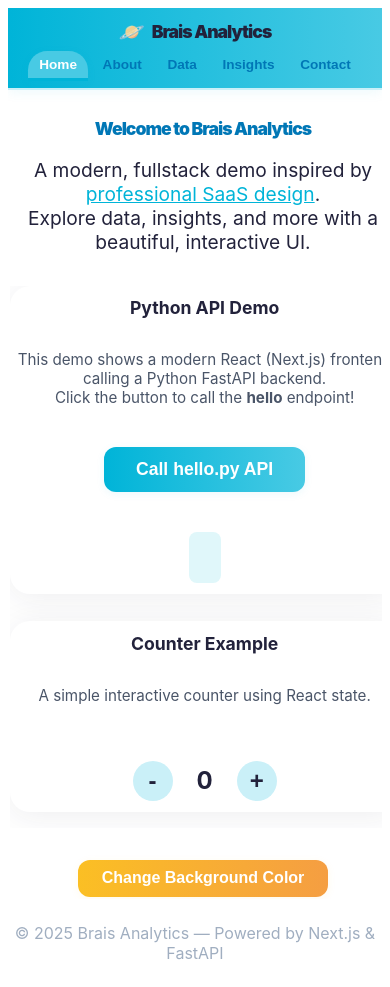
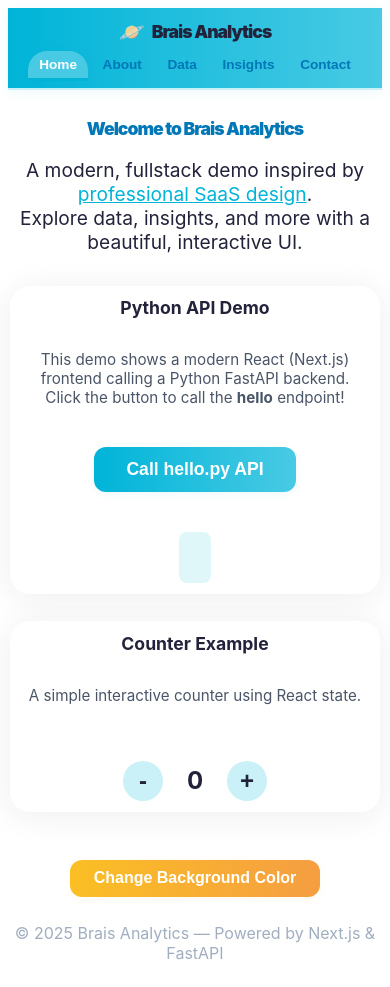
Before and after one commit to braisgonzalez/cursor-agent-test, a Next.js app in the folder app/: page / in a window 390 px wide. Built offline with nearby package versions, Linux system fonts and the light colour scheme.

Commit message:
fix(ui): ensure right borders are visible on all box elements in mobile, use width 100% instead of 100vw

```diff
--- a/app/src/app/page.module.css
+++ b/app/src/app/page.module.css
@@ -333,20 +333,20 @@
   }
   .cardRow {
     gap: 0.7rem;
-    width: 100vw;
+    width: 100%;
     box-sizing: border-box;
     margin-left: 0;
     margin-right: 0;
-    overflow-x: hidden;
+    overflow-x: visible;
   }
   .card {
     padding: 0.7rem 0.3rem;
-    max-width: 100vw;
+    max-width: 100%;
     width: 100%;
     min-width: 0;
     margin-bottom: 1rem;
     box-sizing: border-box;
-    overflow-x: hidden;
+    overflow-x: visible;
   }
   .cardTitle {
     font-size: 1.1rem;
@@ -362,32 +362,31 @@
   }
   .tabContent {
     padding: 0.5rem 0.1rem 0.1rem 0.1rem;
-    width: 100vw;
+    width: 100%;
     box-sizing: border-box;
-    overflow-x: hidden;
+    overflow-x: visible;
   }
   .page {
-    overflow-x: hidden;
+    overflow-x: visible;
   }
   .dataVizPlaceholder {
     padding: 1rem 0.2rem;
     font-size: 1rem;
     width: 100%;
-    max-width: 100vw;
     box-sizing: border-box;
-    overflow-x: hidden;
+    overflow-x: visible;
     margin-left: 0;
     margin-right: 0;
   }
   .contactForm {
-    max-width: 100vw;
+    max-width: 100%;
     width: 100%;
     box-sizing: border-box;
     padding-left: 0.2rem;
     padding-right: 0.2rem;
     margin-left: 0;
     margin-right: 0;
-    overflow-x: hidden;
+    overflow-x: visible;
   }
   .input {
     width: 100%;
```
